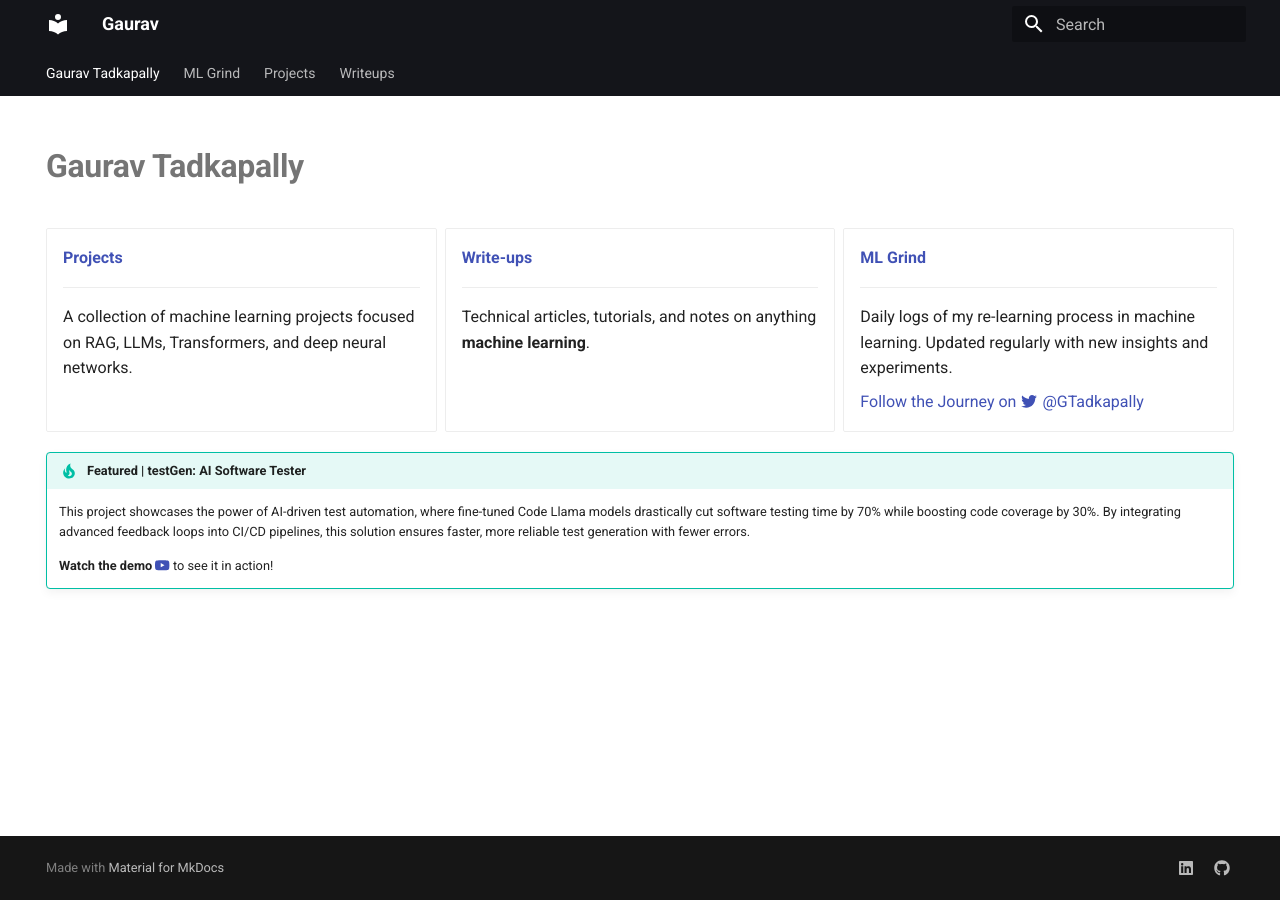
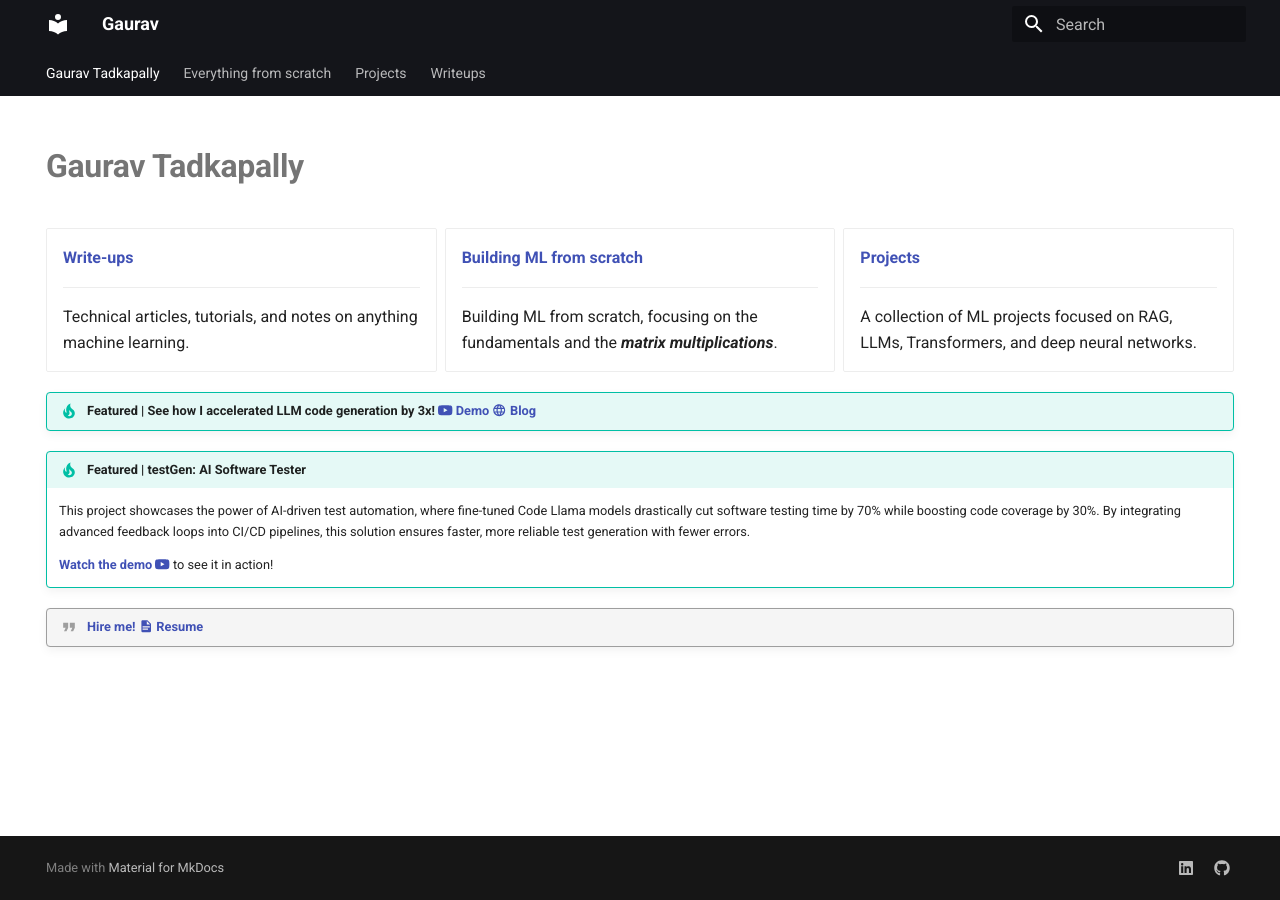
Before and after one commit to gauravreddy08/gauravreddy08.github.io, an MkDocs documentation site: the page built from docs/index.md, in a window 1280 px wide. Built offline with MkDocs 1.6.1 and Material for MkDocs 9.7.7, drawn with Linux system fonts in a browser that asks for light colours.

Commit message:
added scratch projects

```diff
--- a/docs/index.md
+++ b/docs/index.md
@@ -8,31 +8,32 @@ hide:
 
 <div class="grid cards" markdown>
 
+- [__Write-ups__](writeups/index.md)
+
+    ---
+
+    Technical articles, tutorials, and notes on anything machine learning.
+
+- [__Building ML from scratch__](everything-from-scratch/index.md)
+
+    ---
+
+    Building ML from scratch, focusing on the fundamentals and the __*matrix multiplications*__.
+
 - [__Projects__](projects/index.md)
 
     ---
 
-    A collection of machine learning projects focused on RAG, LLMs, Transformers, and deep neural networks.
-
-- [__Write-ups__](writeups/index.md)
-
-    ---
-
-    Technical articles, tutorials, and notes on anything __machine learning__.
-
-- [__ML Grind__](ML-Grind/index.md)
-
-    ---
-
-    Daily logs of my re-learning process in machine learning. Updated regularly with new insights and experiments.
-
-    [Follow the Journey on :material-twitter: @GTadkapally ](https://x.com/GTadkapally)
+    A collection of ML projects focused on RAG, LLMs, Transformers, and deep neural networks.
 
 </div>
 
+!!! tip "Featured | See how I accelerated LLM code generation by 3x! [:simple-youtube: **Demo**](https://youtu.be/U9VHQZDTzo4) [:material-web: **Blog**](writeups/accelerating-code-llms/index.md)"
 
 !!! tip "Featured | testGen: AI Software Tester"
 
     This project showcases the power of AI-driven test automation, where fine-tuned Code Llama models drastically cut software testing time by 70% while boosting code coverage by 30%. By integrating advanced feedback loops into CI/CD pipelines, this solution ensures faster, more reliable test generation with fewer errors.
 
-    **Watch the demo** [:simple-youtube:](https://www.youtube.com/watch?v=YVG4W2K_qn0&ab_channel=GauravReddyTadkapally) to see it in action!
+    [**Watch the demo** :simple-youtube:](https://youtu.be/YVG4W2K_qn0) to see it in action!
+
+!!! quote "[Hire me! :material-file-document: Resume](resume.pdf)"
```
Also changed, not shown: docs/ML-Grind/index.md (deleted, +0 -3 lines), docs/everything-from-scratch/index.md (added, +35 -0 lines), docs/projects/grepdesign.md (deleted, +0 -3 lines), docs/projects/index.md (+7 -3 lines), docs/projects/testgen.md (deleted, +0 -3 lines), docs/writeups/accelerating-code-llms/index.md (+4 -0 lines), docs/writeups/approximate-invariance/index.md (+1 -1 lines), 3 other files.
